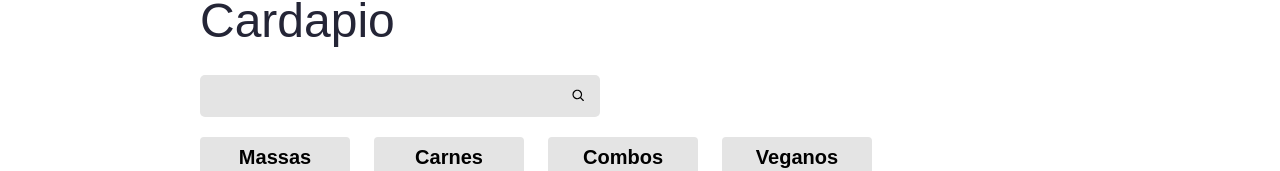
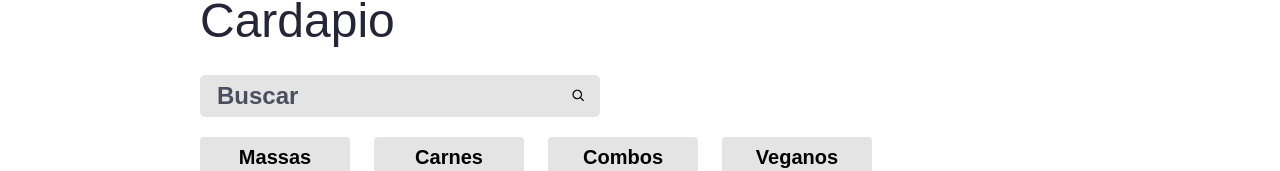
Before and after one commit to Matheus1415/Cardapio-online, a React (Create React App) app: page / in a window 1280 px wide. Shown: the part 460-631 px from the top of the page. Built offline with nearby package versions, Linux system fonts and the light colour scheme; a web font is replaced by a local one.

Commit message:
buscador deault

```diff
--- a/src/pages/Cardapio/Buscador/index.tsx
+++ b/src/pages/Cardapio/Buscador/index.tsx
@@ -15,6 +15,7 @@ export const Buscador: React.FC<TipoPropBuscador> = ({ busca, setBuscador }) =>
                 name='buscador'
                 value={busca}
                 onChange={(evento) => setBuscador(evento.target.value)}
+                placeholder='Buscar'
             />
             <CgSearch />
         </div>
```
